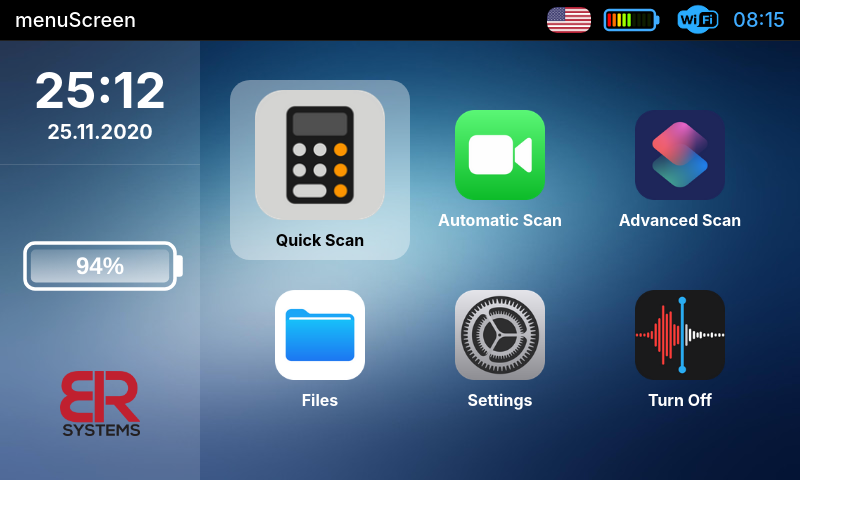
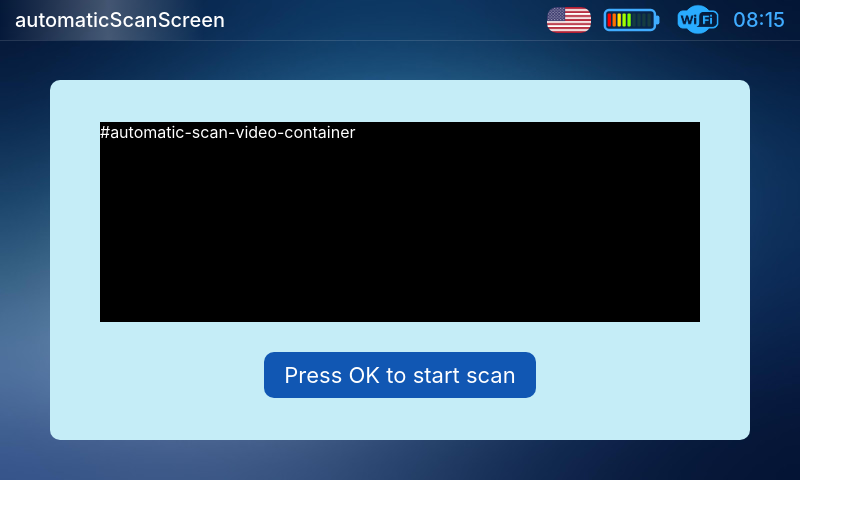
Before and after one commit to denizyesilirmak/br-950-embedded-ui, a React (Create React App) app: page / in a window 1280 px wide. Shown: the top 518 px of the page, without its empty margins (0-863 px from the left). Built offline with nearby package versions, Linux system fonts and the light colour scheme; no server answers.

Commit message:
added: automatic scan screen

```diff
--- a/src/App.js
+++ b/src/App.js
@@ -11,13 +11,15 @@ import ScanViewer from './Components/ScanViewer/ScanViewer'
 import QuickScan from './Components/ScanModes/QuickScan/QuickScan'
 import QuickScanAction from './Components/ScanModes/QuickScan/QuickScanAction'
 import QuickScanResult from './Components/ScanModes/QuickScan/QuickScanResult'
+import AutomaticScan from './Components/ScanModes/AutomaticScan/AutomaticScan'
+
 
 class App extends React.Component {
   constructor(props) {
     super(props)
 
     this.state = {
-      activeScreen: 'menuScreen',
+      activeScreen: 'automaticScanScreen',
       screenProps: null
     }
   }
@@ -39,6 +41,7 @@ class App extends React.Component {
       case 'quickScanScreen': return <QuickScan navigateTo={this.navigateTo} />
       case 'quickScanActionScreen': return <QuickScanAction navigateTo={this.navigateTo} />
       case 'quickScanResultScreen': return <QuickScanResult navigateTo={this.navigateTo} screenProps={this.state.screenProps}/>
+      case 'automaticScanScreen': return <AutomaticScan navigateTo={this.navigateTo} />
       default:
         break;
     }
--- a/src/Components/Mainmenu/Mainmenu.js
+++ b/src/Components/Mainmenu/Mainmenu.js
@@ -40,7 +40,7 @@ class Mainmenu extends React.Component {
       {
         name: "Automatic Scan",
         icon: ManualScanIcon,
-        screenName: 'settingsScreen',
+        screenName: 'automaticScanScreen',
         cssTag: 'a2'
       },
       {
--- a/src/Components/ScanModes/AutomaticScan/AutomaticScan.css
+++ b/src/Components/ScanModes/AutomaticScan/AutomaticScan.css
@@ -0,0 +1,33 @@
+.automatic-scan {
+  display: flex;
+  justify-content: center;
+  align-items: center;
+}
+
+.automatic-scan .automatic-scan-container {
+  width: 700px;
+  height: 360px;
+  background: #c5edf7;
+  border-radius: 10px;
+  overflow: hidden;
+  display: flex;
+  justify-content: center;
+  align-items: center;
+  flex-direction: column;
+}
+
+.automatic-scan-video-container {
+  width: 600px;
+  height: 200px;
+  background: #000000;
+  color: #ffffff;
+}
+
+.automatic-scan-start-button{
+  background: rgb(17, 87, 179);
+  padding: 10px 20px 10px 20px;
+  font-size: 22px;
+  margin-top: 30px;
+  border-radius: 10px;
+  color: #ffffff;
+}
--- a/src/Components/ScanModes/AutomaticScan/AutomaticScan.js
+++ b/src/Components/ScanModes/AutomaticScan/AutomaticScan.js
@@ -0,0 +1,44 @@
+import React from 'react'
+import './AutomaticScan.css'
+import socketHelper from '../../../SocketHelper'
+
+class AutomaticScan extends React.Component {
+
+  componentDidMount() {
+    socketHelper.attach(this.socketHandler)
+  }
+
+  componentWillUnmount() {
+    socketHelper.detach()
+  }
+
+  socketHandler = (sd) => {
+    if (sd.type !== 'button') { return }
+    switch (sd.payload) {
+      case 'back':
+        this.props.navigateTo('menuScreen')
+        break;
+
+      default:
+        break;
+    }
+  }
+
+  render() {
+    return (
+      <div className="automatic-scan component">
+        <div className="automatic-scan-container">
+          <div className="automatic-scan-video-container">
+              #automatic-scan-video-container
+          </div>
+
+          <div className="automatic-scan-start-button">
+            Press OK to start scan
+          </div>
+        </div>
+      </div>
+    )
+  }
+}
+
+export default AutomaticScan
--- a/src/Components/Settings/SettingsComponents/InfoSettings/InfoSettings.css
+++ b/src/Components/Settings/SettingsComponents/InfoSettings/InfoSettings.css
@@ -20,12 +20,12 @@
   justify-content: space-between;
   align-items: center;
   font-size: 16px;
-  border: 2px solid #000000;
+  border: 2px solid #085a9c;
   border-bottom: none;
 }
 
 .info-property:last-of-type{
-  border-bottom: 2px solid #000000;
+  border-bottom: 2px solid #085a9c;
   border-bottom-left-radius: 10px;
   border-bottom-right-radius: 10px;
 }
--- a/src/Components/Statusbar/Statusbar.css
+++ b/src/Components/Statusbar/Statusbar.css
@@ -10,6 +10,23 @@
   z-index: 10;
   display: flex;
   justify-content: space-between;
+  background: linear-gradient(90deg, rgba(0, 0, 0, 0) 0%, rgba(255, 255, 255, 0.247) 9%, rgba(0, 0, 0, 0) 17%, rgba(0, 0, 0, 0) 100%);
+  background-size: 1200px;
+  background-repeat: repeat-x;
+  animation: status-bar-animation 10s ease infinite ;
+
+}
+
+@keyframes status-bar-animation{
+  80%, 100%{
+    background-position-x: 0px;
+  }
+  0%{
+    background-position-x: 0px;
+  }
+  100%{
+    background-position-x: 1200px;
+  }
 }
 
 .status-bar-left {
--- a/src/Components/TurnOff/TurnOff.css
+++ b/src/Components/TurnOff/TurnOff.css
@@ -13,6 +13,9 @@
   flex-direction: column;
   justify-content: center;
   align-items: center;
+  transform: scale(0.6);
+  opacity: 0;
+  transition: all 1s;
 }
 
 .turn-off-question {
--- a/src/Components/TurnOff/TurnOff.js
+++ b/src/Components/TurnOff/TurnOff.js
@@ -6,12 +6,19 @@ class TurnOff extends React.Component {
   constructor(props) {
     super(props)
 
+    this.containerRef = React.createRef()
+
     this.state = {
       selectedButtonIndex: true
     }
   }
 
   componentDidMount() {
+    setTimeout(() => {
+      console.log('test')
+      this.containerRef.current.style.transform = 'scale(1)'
+      this.containerRef.current.style.opacity = 1
+    }, 100);
     socketHelper.attach(this.handleSocket)
   }
 
@@ -44,7 +51,7 @@ class TurnOff extends React.Component {
   render() {
     return (
       <div className="turn-off component">
-        <div className="turn-off-container">
+        <div className="turn-off-container" ref={this.containerRef}>
           <div className="turn-off-question">
             Do you really want to turn off the device?
           </div>
```
